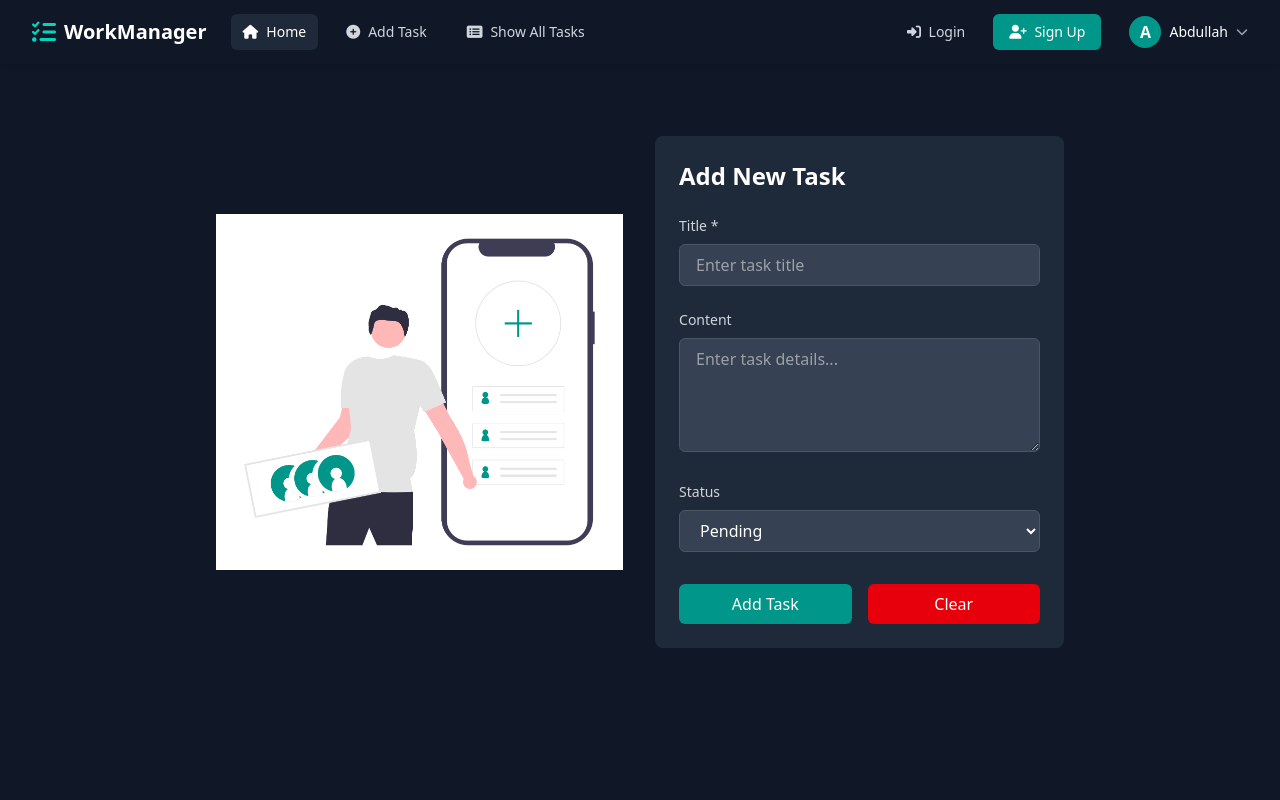
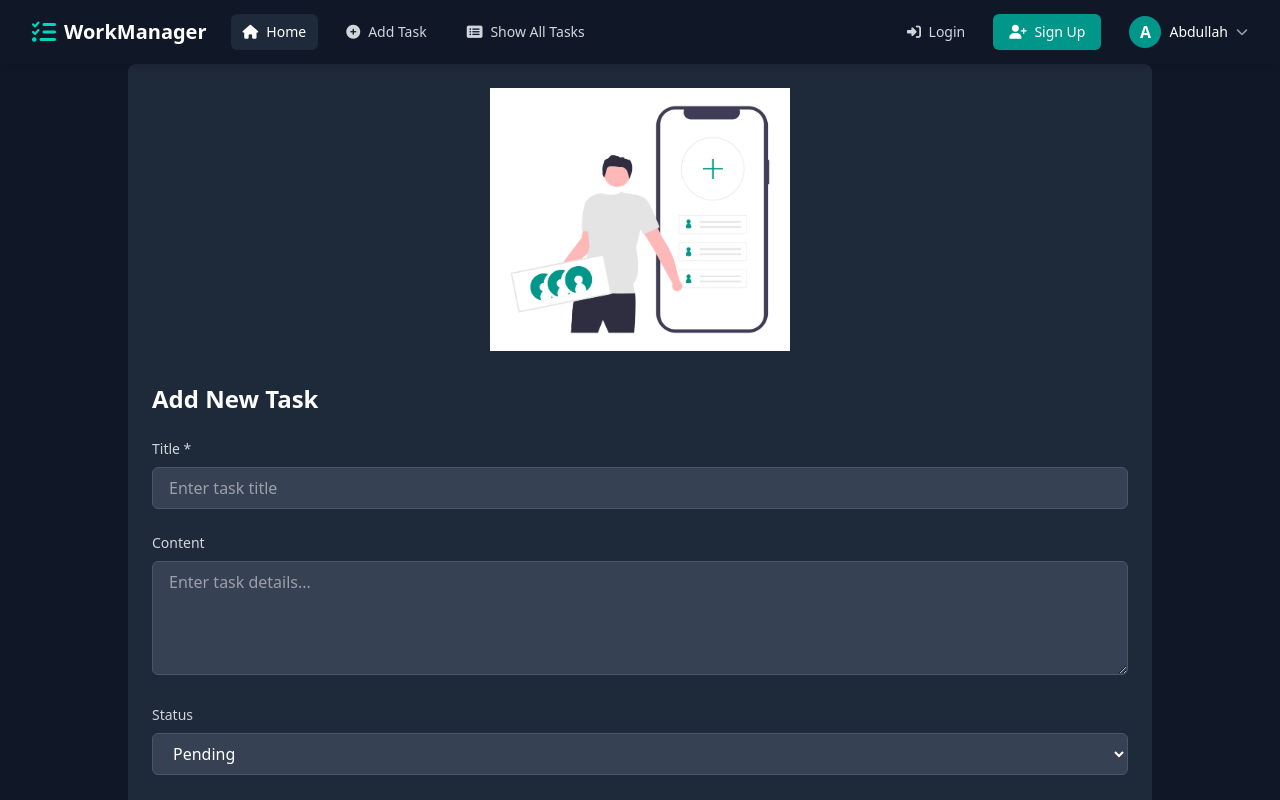
Before and after one commit to noclient24/Todo_, a Next.js app: page /add-task in a window 1280 px wide. Shown: the top 800 px of the page. Built offline with nearby package versions, Linux system fonts and the light colour scheme.

Commit message:
first commit

```diff
--- a/src/app/add-task/page.jsx
+++ b/src/app/add-task/page.jsx
@@ -1,5 +1,5 @@
 'use client';
-import imageadd from "../assets/image/undraw_add-friends_v4kx.png"
+import imageadd from "../assets/image/undraw_add-friends_v4kx.png";
 import { useState } from 'react';
 import Image from 'next/image';
 
@@ -13,11 +13,9 @@ const AddTaskForm = () => {
     e.preventDefault();
     setIsSubmitting(true);
 
-    // Simulate API call
     setTimeout(() => {
       console.log({ title, content, status });
       setIsSubmitting(false);
-      // Reset form after submission
       setTitle('');
       setContent('');
       setStatus('pending');
@@ -31,22 +29,21 @@ const AddTaskForm = () => {
   };
 
   return (
-    <div className="min-h-screen bg-gray-900 py-12 px-4 sm:px-6 lg:px-8">
-      <div className="max-w-4xl mx-auto">
-        <div className="flex flex-col md:flex-row gap-8 rounded-lg p-6">
-          {/* Task Illustration - Background removed */}
-          <div className="md:w-1/2 flex items-center justify-center">
+    <div className=" bg-gray-900  ">
+      <div className="mx-[10%]">
+        {/* Image at the Top (Centered) */}
+{/* //////////////////////////////////////////////////////////////////////////// */}
+        {/* Form at the Bottom (Full Width) */}
+        <div className="bg-gray-800 text-white p-6 rounded-lg">
+        <div className="mb-8 text-center">
           <Image
             src={imageadd}
             alt="Add Task Illustration"
-              width={400}
-              height={400}
-              className="w-full h-auto max-w-md"
+            width={300}
+            height={300}
+            className="mx-auto"
           />
         </div>
-
-          {/* Task Form */}
-          <div className="md:w-1/2 bg-gray-800 text-white p-6 rounded-lg">
           <h2 className="text-2xl font-bold text-white mb-6">Add New Task</h2>
 
           <form onSubmit={handleSubmit}>
@@ -94,12 +91,12 @@ const AddTaskForm = () => {
               </select>
             </div>
 
-              {/* Buttons */}
-              <div className="flex gap-4">
+            {/* Buttons (Using Grid Instead of Flex) */}
+            <div className="grid grid-cols-2 gap-4">
               <button
                 type="submit"
                 disabled={isSubmitting}
-                  className={`flex-1 bg-teal-600 hover:bg-teal-700 text-white font-medium py-2 px-4 rounded-md transition duration-200 ${
+                className={`bg-teal-600 hover:bg-teal-700 text-white font-medium py-2 px-4 rounded-md transition duration-200 ${
                   isSubmitting ? 'opacity-70 cursor-not-allowed' : ''
                 }`}
               >
@@ -109,14 +106,14 @@ const AddTaskForm = () => {
                       <circle className="opacity-25" cx="12" cy="12" r="10" stroke="currentColor" strokeWidth="4"></circle>
                       <path className="opacity-75" fill="currentColor" d="M4 12a8 8 0 018-8V0C5.373 0 0 5.373 0 12h4zm2 5.291A7.962 7.962 0 014 12H0c0 3.042 1.135 5.824 3 7.938l3-2.647z"></path>
                     </svg>
-                      Adding Task...
+                    Adding...
                   </span>
                 ) : 'Add Task'}
               </button>
               <button
                 type="button"
                 onClick={handleClear}
-                  className="flex-1 bg-red-600 hover:bg-red-700 text-white font-medium py-2 px-4 rounded-md transition duration-200"
+                className="bg-red-600 hover:bg-red-700 text-white font-medium py-2 px-4 rounded-md transition duration-200"
               >
                 Clear
               </button>
@@ -125,7 +122,6 @@ const AddTaskForm = () => {
         </div>
       </div>
     </div>
-    </div>
   );
 };
 
```
Lines whose indentation alone changed are shown as unchanged.
